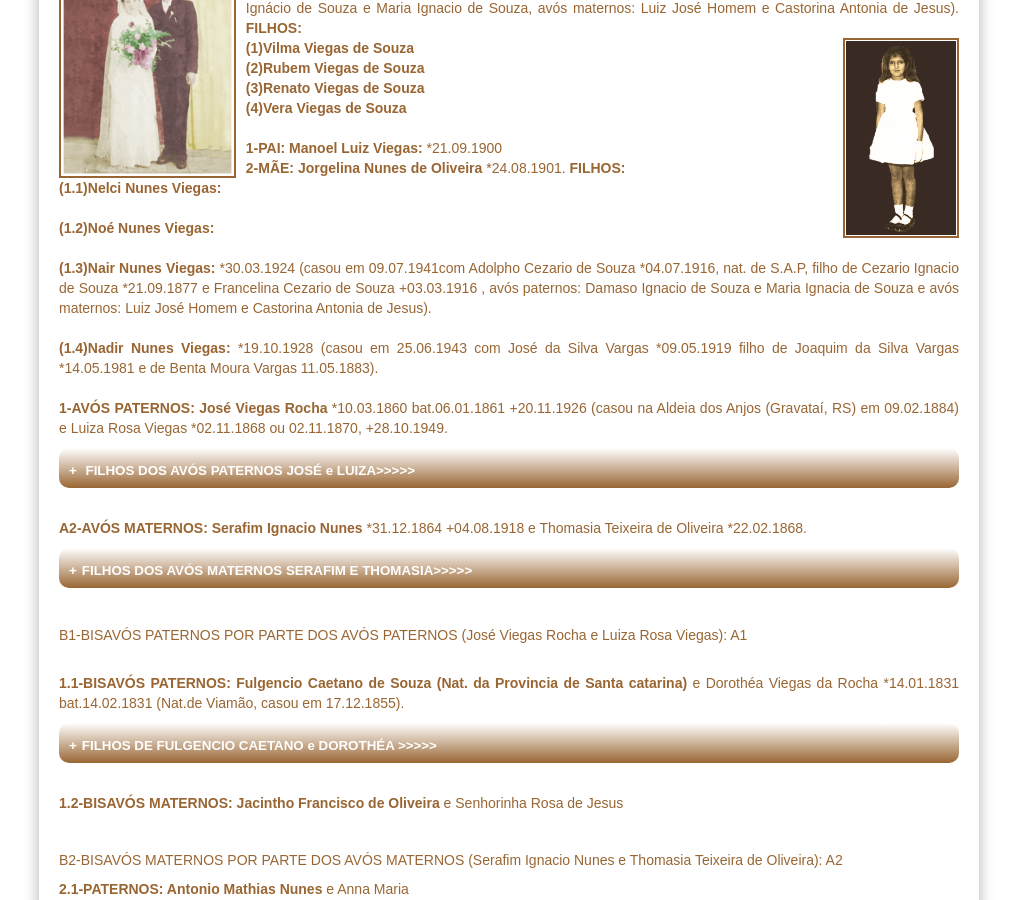
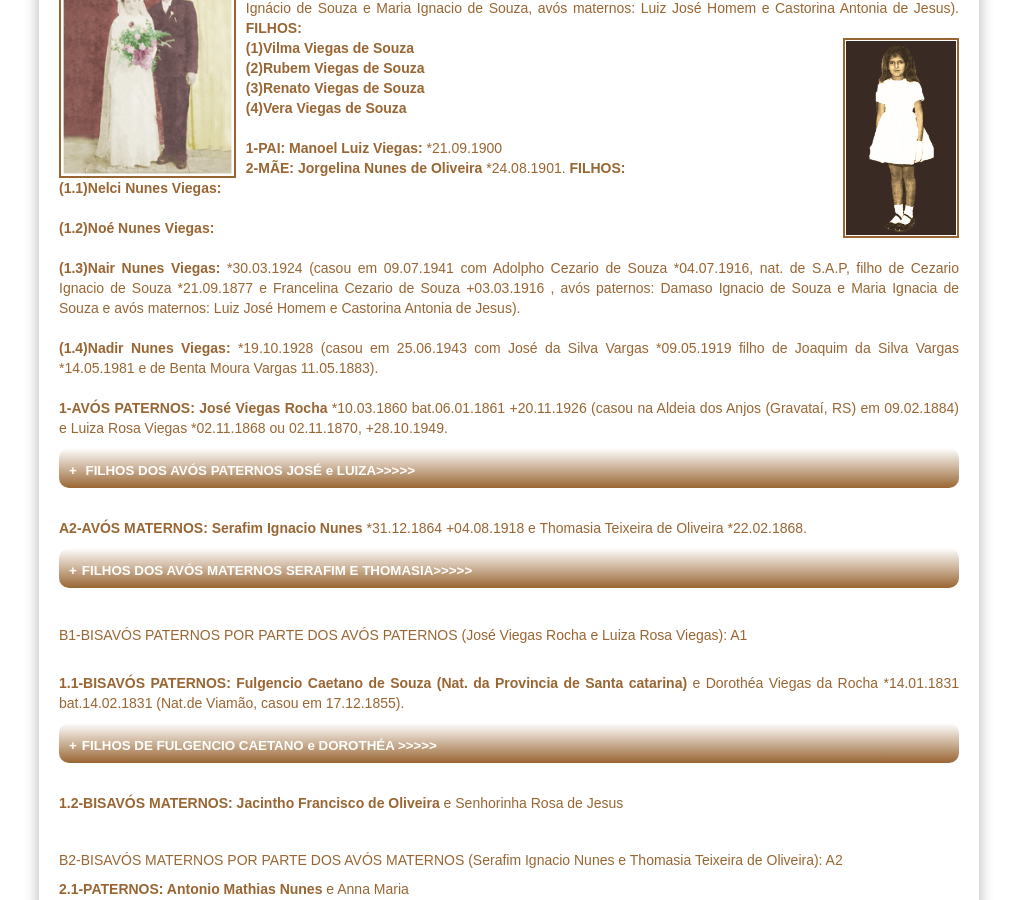
Before and after one commit to claudiovargas1955/claudiovargas1955.github.io, a Jekyll site: the page built from _pages/genealogia-da-familia-viegas.html, in a window 1280 px wide and 900 px high, scrolled down 411 px. Shown: the whole window, without its empty margins (131-1148 px from the left). Built offline with Jekyll 4.4.1, drawn with Linux system fonts in a browser that asks for light colours; some web fonts are replaced.

Commit message:
Update genealogia-da-familia-viegas.html

```diff
--- a/_pages/genealogia-da-familia-viegas.html
+++ b/_pages/genealogia-da-familia-viegas.html
@@ -58,7 +58,7 @@ Luiz José Homem e Castorina Antonia de Jesus).<b> FILHOS:</b><br/>
 
 <b>(1.2)Noé Nunes Viegas:</b><br/><br>
 
-<b>(1.3)Nair Nunes Viegas:</b> *30.03.1924 (casou em 09.07.1941com Adolpho Cezario de Souza *04.07.1916, nat. de S.A.P, filho de Cezario
+<b>(1.3)Nair Nunes Viegas:</b> *30.03.1924 (casou em 09.07.1941 com Adolpho Cezario de Souza *04.07.1916, nat. de S.A.P, filho de Cezario
 Ignacio de Souza *21.09.1877 e Francelina Cezario de Souza +03.03.1916 , avós paternos: Damaso Ignacio de Souza e Maria Ignacia de Souza
 e avós maternos: Luiz José Homem e Castorina Antonia de Jesus).<br/><br>
 
```
